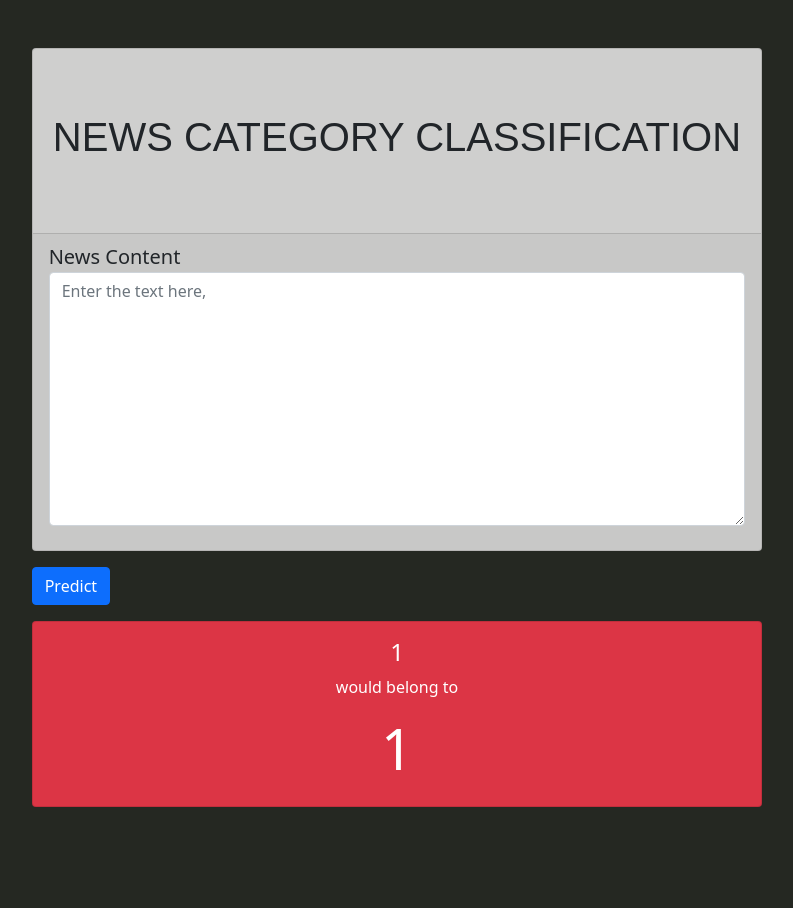
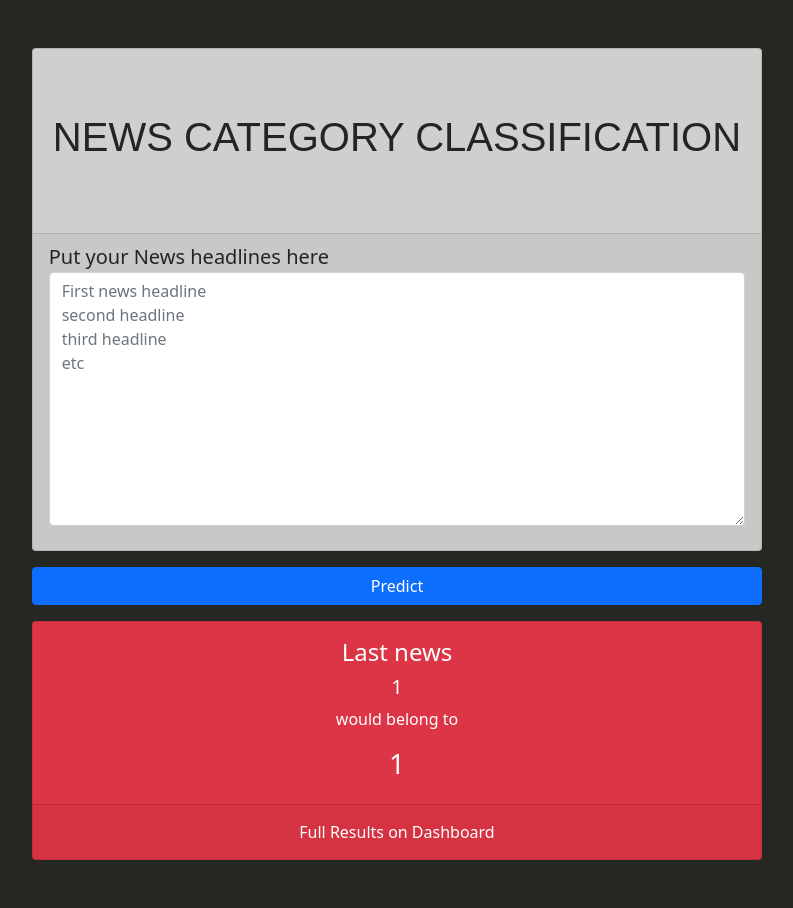
Before and after one commit to chillbro20/Project-News-Classification, a Flask app: page / in a window 1280 px wide. Shown: the part 76-984 px from the top of the page, without its empty margins (243-1036 px from the left). Before the commit the page ends 883 px from the top, so only its background shows below. Run offline with Flask 2, Linux system fonts and the light colour scheme; a user stored in the database is signed in; some libraries are stand-ins or nearby versions.

Commit message:
multiline

```diff
--- a/app/routes.py
+++ b/app/routes.py
@@ -33,15 +33,17 @@ def index():
 
     if request.method == "POST":
         news = request.form.get('news')
-        print(news)
         if news:
-            prediction = str(make_predict(news)[0])
-            session['last_prediction'] = prediction
-            session['last_news'] = news
-            db.session.add(NewsPrediction(text=news,prediction=prediction,user_id=session['id']))
+            newslist = news.split('\n')
+            for nx in newslist:
+                prediction = str(make_predict(nx)[0])
+                session['last_prediction'] = prediction
+                session['last_news'] = nx
+                db.session.add(NewsPrediction(text=nx,prediction=prediction,user_id=session['id']))
             db.session.commit()
             flash('Prediction: {}'.format(prediction))
             return redirect(url_for('index'))
+            pass
     if 'is_auth' in session and session['is_auth']:
         return render_template('index.html')
     return redirect('/login')
--- a/app/templates/index.html
+++ b/app/templates/index.html
@@ -21,15 +21,17 @@
                 <div class="card-footer">
                     <fieldset>
                         <div class="mb-3" style="font-size: 20px;">
-                            <label for="newsc" class="newsc">News Content</label>
-                            <textarea id="newsc" name="news" class="form-control" rows="10"
-                                placeholder="Enter the text here, " cols="60"></textarea>
+                            <label for="newsc" class="newsc">Put your News headlines here</label>
+                            <textarea id="newsc" name="news" class="form-control" rows="10" placeholder="First news headline
+second headline
+third headline
+etc" cols="60"></textarea>
                         </div>
                     </fieldset>
                 </div>
             </div>
             <div class="my-3">
-                <button type="Predict" class="btn btn-primary">Predict</button>
+                <button type="Predict" class="btn btn-primary btn-block">Predict</button>
             </div>
         </form>
     </div>
@@ -39,9 +41,17 @@
             <div class="card bg-danger">
                 <div class="card-body">
                     <div class="card-title">
-                        <h4 class="text-center text-white">{{session.last_news}} </h4>
+                        <h4 class="text-center text-white">Last news</h4>
+                    </div>
+                    <div class="card-text">
+                        <h4 class="text-center text-white lead">{{session.last_news}} </h4>
                         <p class="text-center text-white">would belong to</p>
-                        <h3 class="text-center text-white display-4">{{session.last_prediction}}</h3>
+                        <h3 class="text-center text-white ">{{session.last_prediction}}</h3>
+                    </div>
+                </div>
+                <div class="card-footer">
+                    <div class="text-center">
+                        <a href="/dashboard" class="btn btn-block text-white">Full Results on Dashboard</a>
                     </div>
                 </div>
             </div>
```
Also changed, not shown: app.db, 1 other file.
